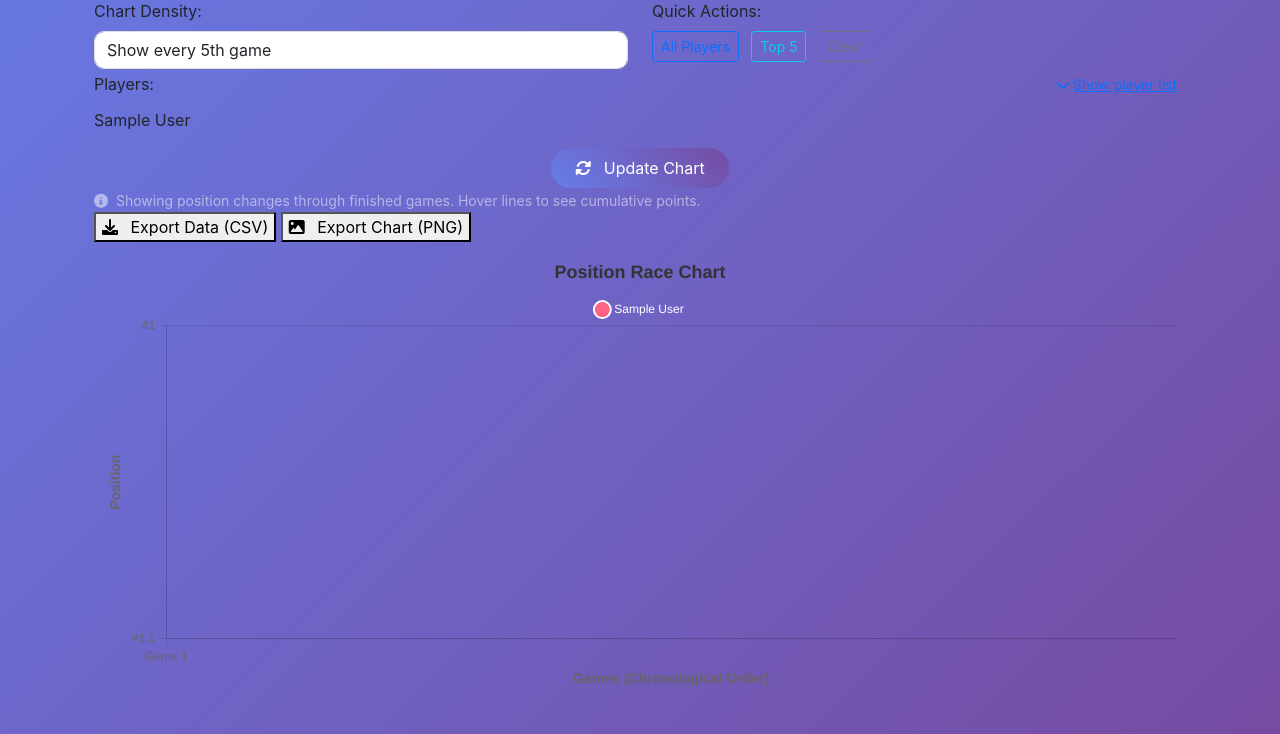
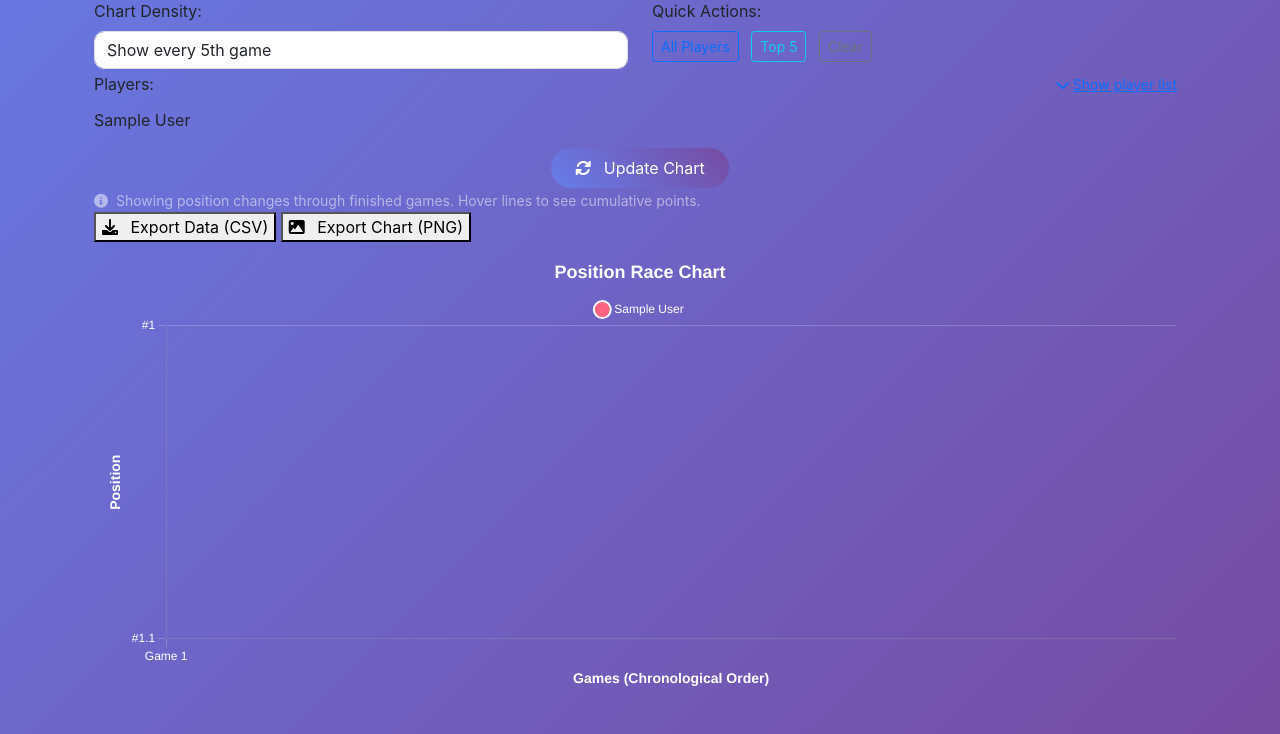
Before and after one commit to guntarsa/volleyball-prediction-game, a Flask app: page /race-chart in a window 1280 px wide. Shown: the part 286-1020 px from the top of the page. Run offline with Flask 3, Linux system fonts and the light colour scheme; a user stored in the database is signed in; tables that the repository leaves empty hold one stand-in row (values such as "Sample post"); some libraries are stand-ins or nearby versions.

Commit message:
chart v8

```diff
--- a/templates/race_chart.html
+++ b/templates/race_chart.html
@@ -541,13 +541,13 @@ function renderChart(data) {
 
                     // If hovering over elements, show tooltip and set auto-hide
                     if (activeElements.length > 0) {
-                        // Auto-hide tooltip after 1 second of no mouse movement
+                        // Auto-hide tooltip after 4 seconds of no mouse movement
                         tooltipTimeout = setTimeout(() => {
                             if (chart && chart.tooltip) {
                                 chart.tooltip.setActiveElements([], {x: 0, y: 0});
                                 chart.update('none');
                             }
-                        }, 1000);
+                        }, 4000);
                     }
                 },
                 plugins: {
@@ -558,7 +558,7 @@ function renderChart(data) {
                             size: 18,
                             weight: 'bold'
                         },
-                        color: '#333'
+                        color: '#ffffff' // White title text
                     },
                     legend: {
                         display: true,
@@ -619,10 +619,14 @@ function renderChart(data) {
                             font: {
                                 size: 14,
                                 weight: 'bold'
-                            }
+                            },
+                            color: '#ffffff' // White axis title
+                        },
+                        ticks: {
+                            color: '#ffffff' // White axis labels
                         },
                         grid: {
-                            color: 'rgba(0, 0, 0, 0.1)'
+                            color: 'rgba(255, 255, 255, 0.2)' // Light grid lines
                         }
                     },
                     y: {
@@ -632,16 +636,18 @@ function renderChart(data) {
                             font: {
                                 size: 14,
                                 weight: 'bold'
-                            }
+                            },
+                            color: '#ffffff' // White axis title
                         },
                         reverse: true, // Invert Y-axis so position 1 is at top
                         beginAtZero: false,
                         min: 1,
                         grid: {
-                            color: 'rgba(0, 0, 0, 0.1)'
+                            color: 'rgba(255, 255, 255, 0.2)' // Light grid lines
                         },
                         ticks: {
                             stepSize: 1,
+                            color: '#ffffff', // White axis labels
                             callback: function(value) {
                                 return '#' + value; // Add # prefix to position numbers
                             }
@@ -677,13 +683,13 @@ function renderChart(data) {
                     clearTimeout(tooltipTimeout);
                 }
 
-                // On mobile, hide tooltip after 1 second of no interaction
+                // On mobile, hide tooltip after 4 seconds of no interaction
                 tooltipTimeout = setTimeout(() => {
                     if (chart && chart.tooltip) {
                         chart.tooltip.setActiveElements([], {x: 0, y: 0});
                         chart.update('none');
                     }
-                }, 1000);
+                }, 4000);
             });
 
             // Hide tooltip when touching elsewhere on the chart
@@ -698,7 +704,7 @@ function renderChart(data) {
                             chart.tooltip.setActiveElements([], {x: 0, y: 0});
                             chart.update('none');
                         }
-                    }, 1000);
+                    }, 4000);
                 }, 100);
             });
         }, 200);
```
